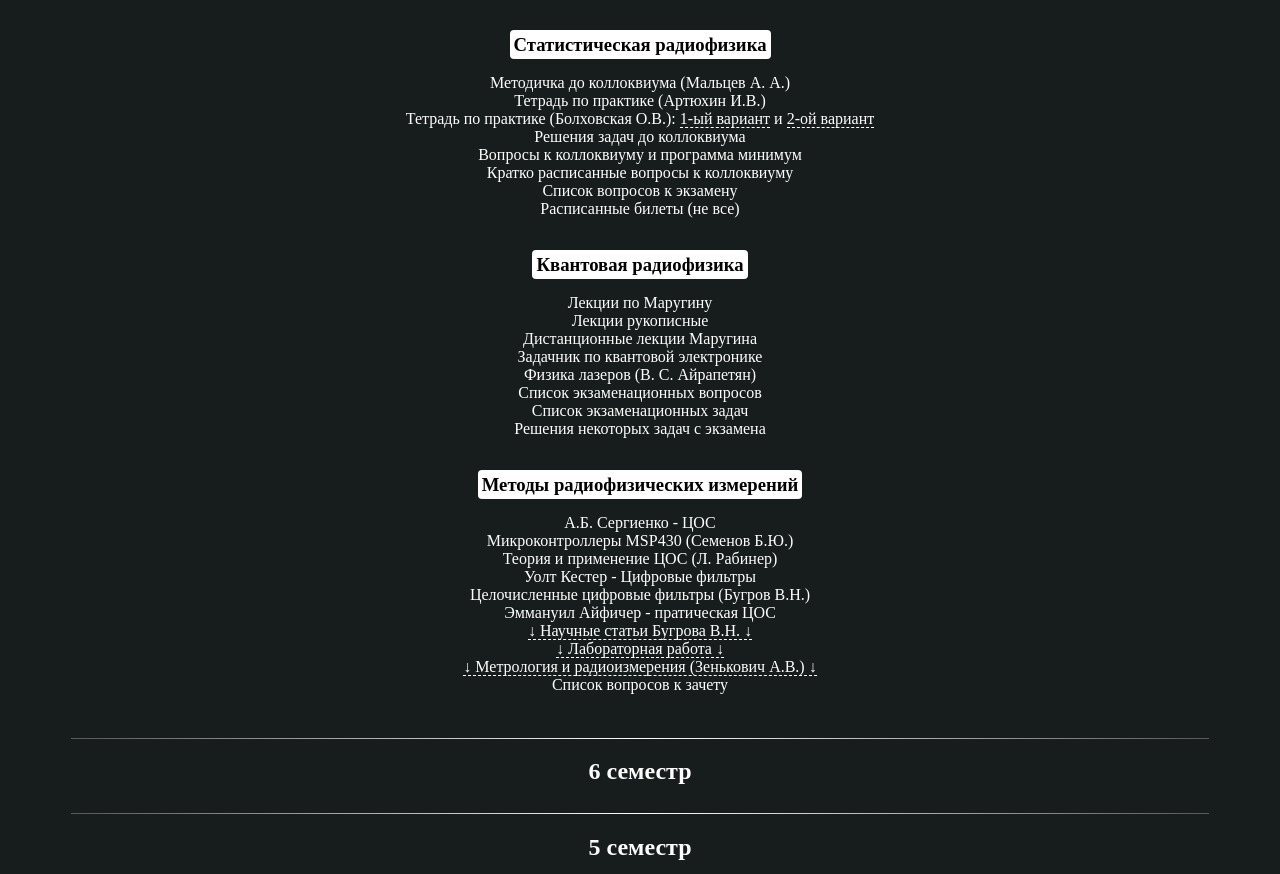
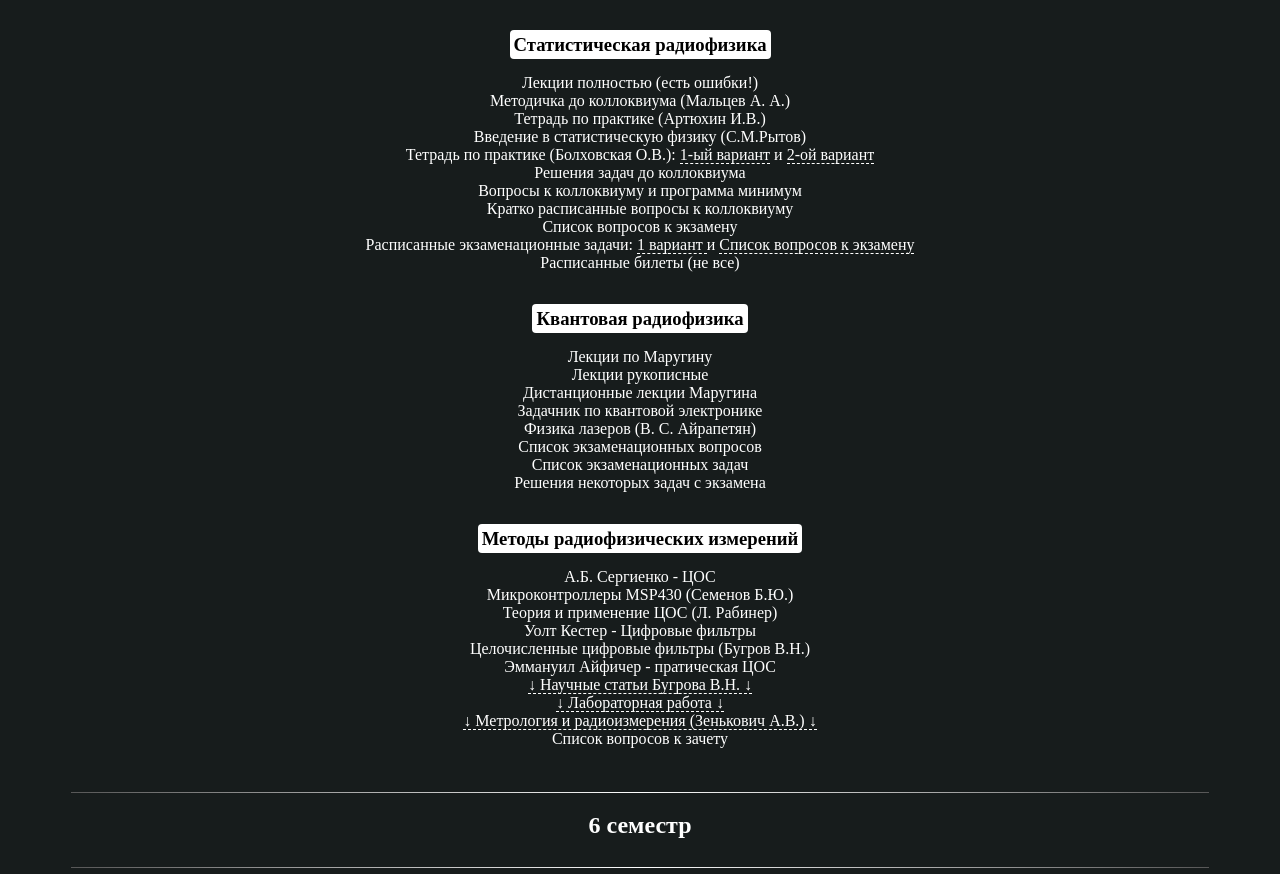
Before and after one commit to rf-slf-4x1/rf-slf-4x1.github.io, a plain HTML site: page index.html in a window 1280 px wide. Shown: the part 1014-1888 px from the top of the page. Drawn offline with Linux system fonts and the light colour scheme.

Commit message:
Статфизика апдейт

```diff
--- a/index.html
+++ b/index.html
@@ -128,14 +128,16 @@
         <a href="https://mozilla.github.io/pdf.js/legacy/web/viewer.html?file=https://raw.githubusercontent.com/rf-slf-4x1/site_materials/main/thermodynamics/Некоторые билеты по термодинамике.pdf"> Большинство билетов и задач с экзамена </a><br><br><br>
 
         <h3> Статистическая радиофизика </h3><br><br>
-        <!--<a href="https://mozilla.github.io/pdf.js/legacy/web/viewer.html?file=https://raw.githubusercontent.com/rf-slf-4x1/site_materials/main/stat_rasdiophi/Лекции Мальцева А.А. (полностью).pdf"> Лекции полностью (Мальцев А. А.) </a><br> -->
+        <a href="https://mozilla.github.io/pdf.js/legacy/web/viewer.html?file=https://raw.githubusercontent.com/rf-slf-4x1/site_materials/main/stat_rasdiophi/Лекции Мальцева А.А. (полностью).pdf"> Лекции полностью (есть ошибки!) </a><br>
         <a href="https://mozilla.github.io/pdf.js/legacy/web/viewer.html?file=https://raw.githubusercontent.com/rf-slf-4x1/site_materials/main/stat_rasdiophi/ОСНОВЫ ТЕОРИИ СЛУЧАЙНЫХ ПРОЦЕССОВ Мальцев.pdf"> Методичка до коллоквиума (Мальцев А. А.) </a><br>
         <a href="https://mozilla.github.io/pdf.js/legacy/web/viewer.html?file=https://raw.githubusercontent.com/rf-slf-4x1/site_materials/main/stat_rasdiophi/Статистическая_РФ_практика_Артюхин_И_В_.pdf"> Тетрадь по практике (Артюхин И.В.) </a><br>
+        <a href="https://mozilla.github.io/pdf.js/legacy/web/viewer.html?file=https://raw.githubusercontent.com/rf-slf-4x1/site_materials/main/stat_rasdiophi/Введение в статистическую физику (С.М.Рытов).pdf"> Введение в статистическую физику (С.М.Рытов) </a><br>
         Тетрадь по практике (Болховская О.В.): <span><a href="https://mozilla.github.io/pdf.js/legacy/web/viewer.html?file=https://raw.githubusercontent.com/rf-slf-4x1/site_materials/main/stat_rasdiophi/статы_практика.pdf">1-ый вариант</a></span> и <span><a href="https://mozilla.github.io/pdf.js/legacy/web/viewer.html?file=https://raw.githubusercontent.com/rf-slf-4x1/site_materials/main/stat_rasdiophi/Практика (Болховская).pdf">2-ой вариант</a><br></span>
         <a href="https://mozilla.github.io/pdf.js/legacy/web/viewer.html?file=https://raw.githubusercontent.com/rf-slf-4x1/site_materials/main/stat_rasdiophi/Решения задач до коллоквиума.pdf"> Решения задач до коллоквиума </a><br>
         <a href="https://mozilla.github.io/pdf.js/legacy/web/viewer.html?file=https://raw.githubusercontent.com/rf-slf-4x1/site_materials/main/stat_rasdiophi/Вопросы к коллоквиуму и программа минимум.pdf">Вопросы к коллоквиуму и программа минимум </a><br>
         <a href="https://mozilla.github.io/pdf.js/legacy/web/viewer.html?file=https://raw.githubusercontent.com/rf-slf-4x1/site_materials/main/stat_rasdiophi/Стат-радиофизика - ответы на вопросы без воды (есть ошибки!).pdf"> Кратко расписанные вопросы к коллоквиуму </a><br>
         <a href="https://mozilla.github.io/pdf.js/legacy/web/viewer.html?file=https://raw.githubusercontent.com/rf-slf-4x1/site_materials/main/stat_rasdiophi/Список вопросов к экзамену.pdf"> Список вопросов к экзамену </a><br>
+        Расписанные экзаменационные задачи: <span><a href="https://mozilla.github.io/pdf.js/legacy/web/viewer.html?file=https://raw.githubusercontent.com/rf-slf-4x1/site_materials/main/stat_rasdiophi/Задачи по статистической физике и их решения - 2.pdf"> 1 вариант </a></span> и <span><a href="https://mozilla.github.io/pdf.js/legacy/web/viewer.html?file=https://raw.githubusercontent.com/rf-slf-4x1/site_materials/main/stat_rasdiophi/Задачи по статистической физике и их решения - 1.pdf"> Список вопросов к экзамену </a></span><br>
         <a href="https://mozilla.github.io/pdf.js/legacy/web/viewer.html?file=https://raw.githubusercontent.com/rf-slf-4x1/site_materials/main/stat_rasdiophi/Некоторые расписанные билеты по статам.pdf"> Расписанные билеты (не все) </a><br><br><br>
 
         <h3> Квантовая радиофизика </h3><br><br>
```
